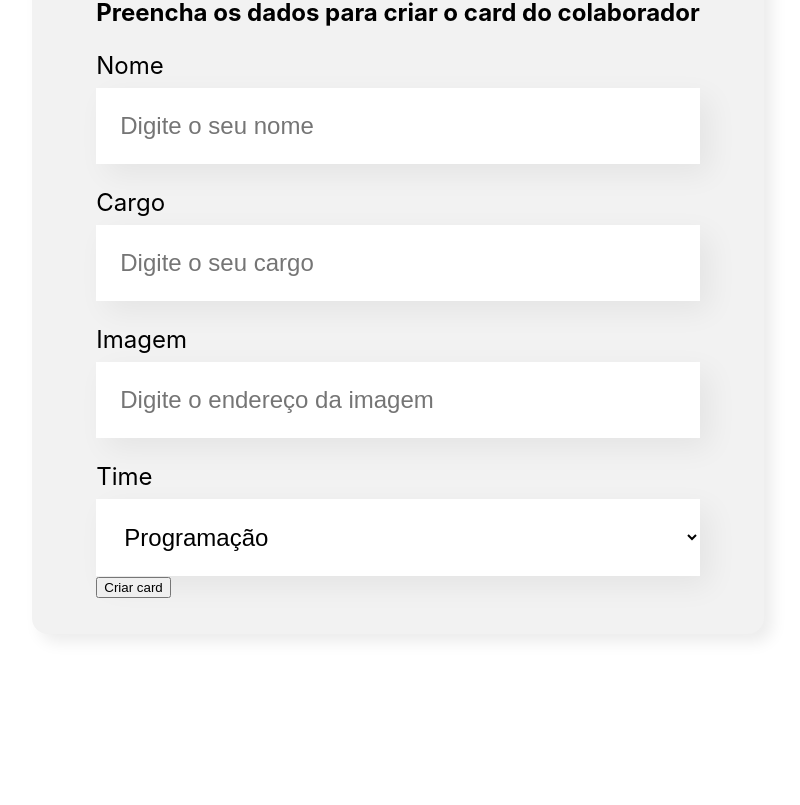
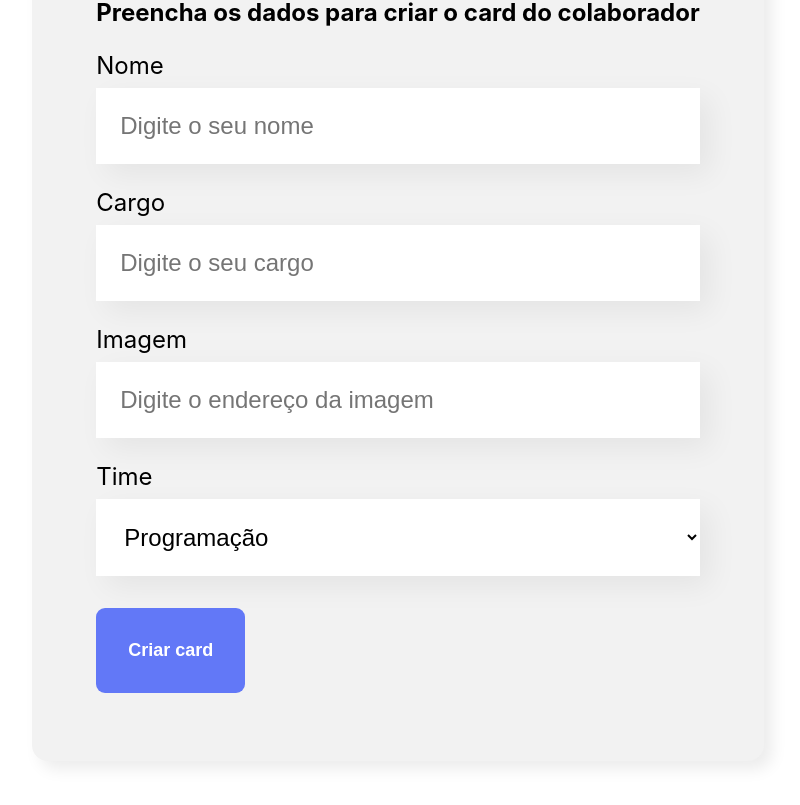
Before and after one commit to GabrielMendesCosta/Organo_app, a React (Create React App) app: page / in a window 1280 px wide. Shown: the part 636-1441 px from the top of the page, without its empty margins (242-1042 px from the left). Before the commit the page ends 1350 px from the top, so only its background shows below. Built offline with nearby package versions, Linux system fonts and the light colour scheme.

Commit message:
style: customizing button.
Foi customizado o botão, para que seja igual ao projeto no figma.

```diff
--- a/src/componentes/botao/botao.css
+++ b/src/componentes/botao/botao.css
@@ -0,0 +1,15 @@
+.botao{
+    background-color: #6278F7;
+    border-radius: 0.5em;
+    font-weight: 700;
+    font-size: 18px;
+    padding: 32px;
+    border: none;
+    cursor:pointer;
+    color: #FFFFFF;
+    margin: 32px 0;
+}
+
+.botao:hoover{
+    color: #95FFD4;
+}
--- a/src/componentes/botao/index.js
+++ b/src/componentes/botao/index.js
@@ -2,8 +2,8 @@ import "./botao.css"
 
 function Botao(props){
     return(
-        <button>
-            {props.texto}
+        <button className="botao">
+            {props.children}
         </button>
     )
 }
--- a/src/componentes/formulario/index.js
+++ b/src/componentes/formulario/index.js
@@ -23,7 +23,7 @@ function Formulario(){
                 <CampoTexto label="Cargo" placeholder="Digite o seu cargo"/>
                 <CampoTexto label="Imagem" placeholder="Digite o endereço da imagem"/>
                 <ListaSuspensa label ="Time" itens={times}/>
-                <Botao texto="Criar card"/>
+                <Botao>Criar card</Botao>
             </form>
         </section>
     )
```
